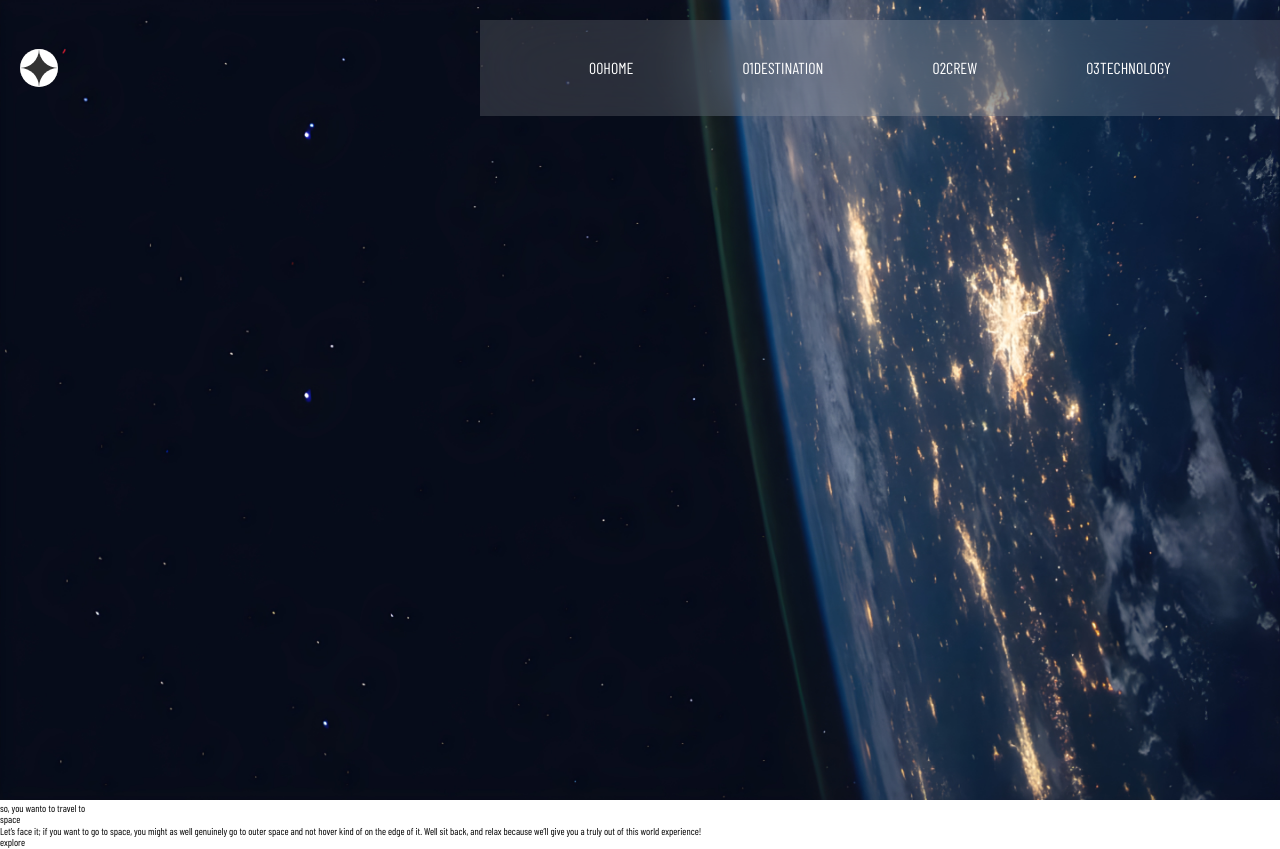
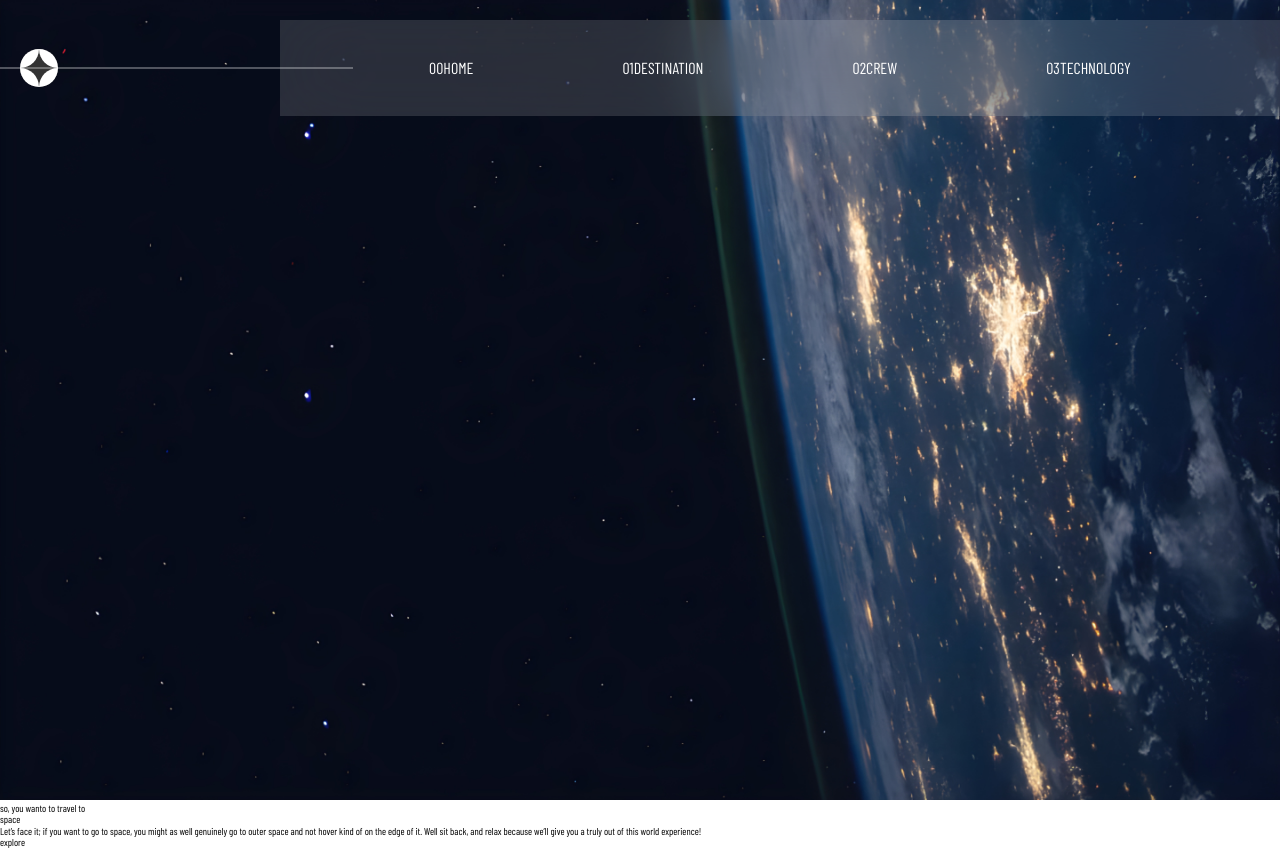
Before and after one commit to Fernando-uif/space-tourism, a React (Vite) app: page / in a window 1280 px wide. Built offline with nearby package versions, Linux system fonts and the light colour scheme; a web font is replaced by a local one.

Commit message:
Add the line of the navBar and the size

```diff
--- a/src/sass/layout/navbar.scss
+++ b/src/sass/layout/navbar.scss
@@ -33,7 +33,7 @@
         display: flex;
         justify-content: space-evenly;
         align-items: center;
-        width: 80rem;
+        width: 100rem;
         backdrop-filter: blur(4rem);
         color: $White;
         font-size: 1.6rem;
@@ -41,6 +41,15 @@
         text-transform: uppercase;
         background: rgba(255, 255, 255, 0.14);
         height: 9.6rem;
+        &::after{
+            content:'';
+            position: absolute;
+            width: 47.3rem;
+            height: .2rem;
+            background-color: $White;
+            opacity: .3;
+            left:-40rem;
+        }
     }
 
     &__item {
```
